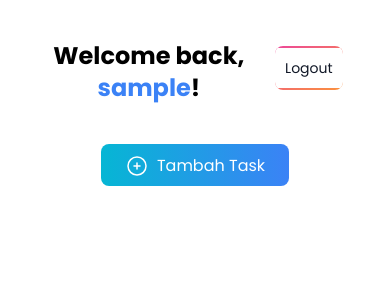
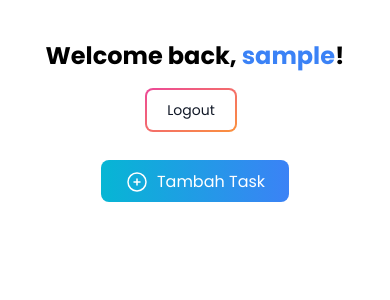
Before and after one commit to edutjie/pbp-assignment-2, a Django app: page /todolist/ in a window 390 px wide. Shown: the top 300 px of the page. Run offline with Django 4.2, Linux system fonts and the light colour scheme; the visitor is signed in with stand-in values (Sample User, id 1); data that the repository does not hold is empty; some libraries are stand-ins or nearby versions.

Commit message:
Applied responsiveness and Readme5 done

```diff
--- a/todolist/templates/create_task.html
+++ b/todolist/templates/create_task.html
@@ -30,6 +30,11 @@
       />
     </div>
   </form>
+  <a
+    href="{% url 'todolist:show_todolist' %}"
+    class="font-bold text-blue-600 underline hover:no-underline"
+    >Back</a
+  >
 </div>
 
 {% endblock %}
--- a/todolist/templates/register.html
+++ b/todolist/templates/register.html
@@ -3,7 +3,7 @@
 {% endblock meta %} {% block content %}
 
 <div
-  class="flex flex-col min-h-screen justify-center items-center max-w-[60%] mx-auto gap-5"
+  class="flex flex-col min-h-screen justify-center items-center max-w-[80%] md:max-w-[60%] mx-auto gap-5"
 >
   <h1 class="text-3xl font-bold text-center">Registration Form</h1>
   <form method="POST">
--- a/todolist/templates/todolist.html
+++ b/todolist/templates/todolist.html
@@ -1,7 +1,7 @@
 {% extends 'base.html' %} {% block content %} {% load todolist_customtags %}
 
-<div class="space-y-10 pt-10 max-w-[80%] mx-auto min-h-screen text-center">
-  <div class="flex gap-4 justify-center items-center">
+<div class="space-y-5 md:space-y-10 pt-10 max-w-[80%] mx-auto min-h-screen text-center">
+  <div class="flex flex-col md:flex-row  gap-4 justify-center items-center">
     <h1 class="text-2xl font-bold">Welcome back, <span class="text-blue-500">{{ username }}</span>!</h1>
     <button
       onclick="location.href='{% url 'todolist:logout' %}'"
```
Also changed, not shown: todolist/README-5.md (added).
